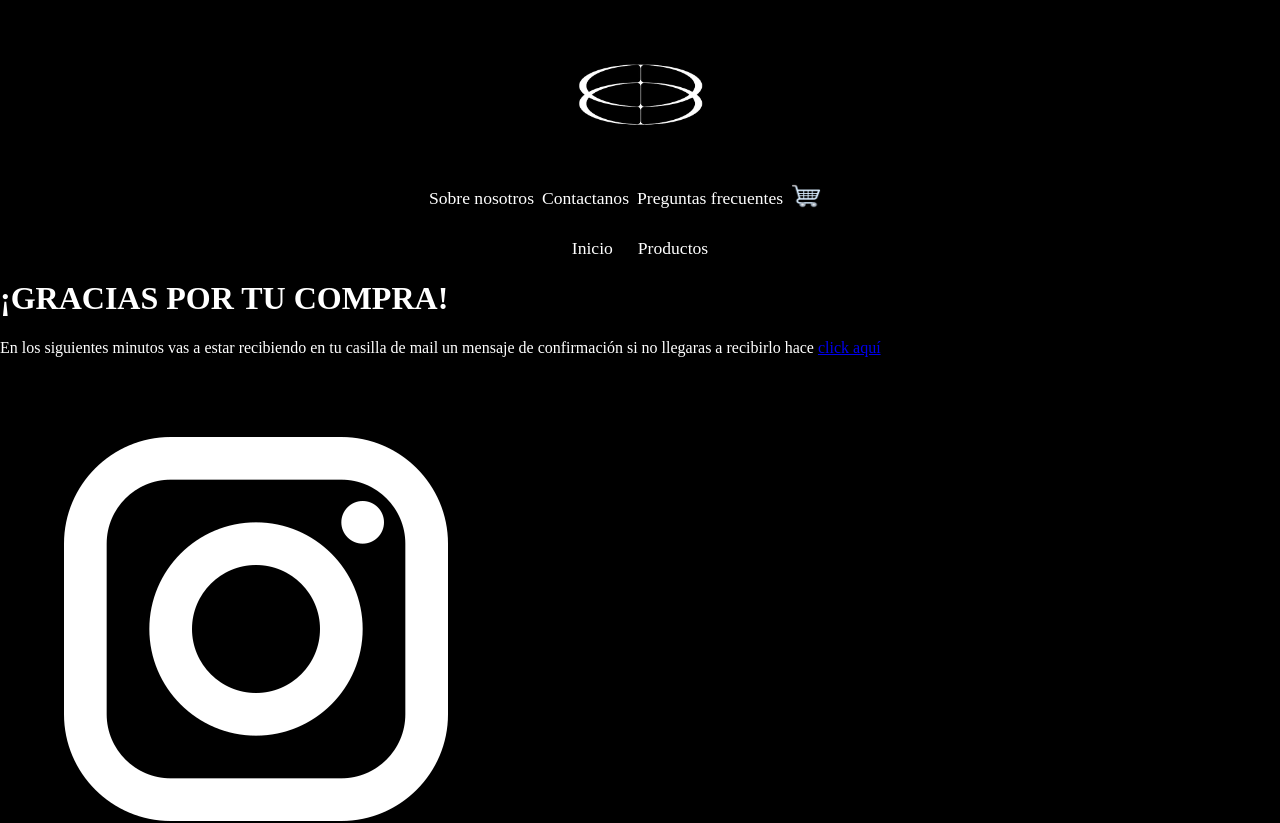
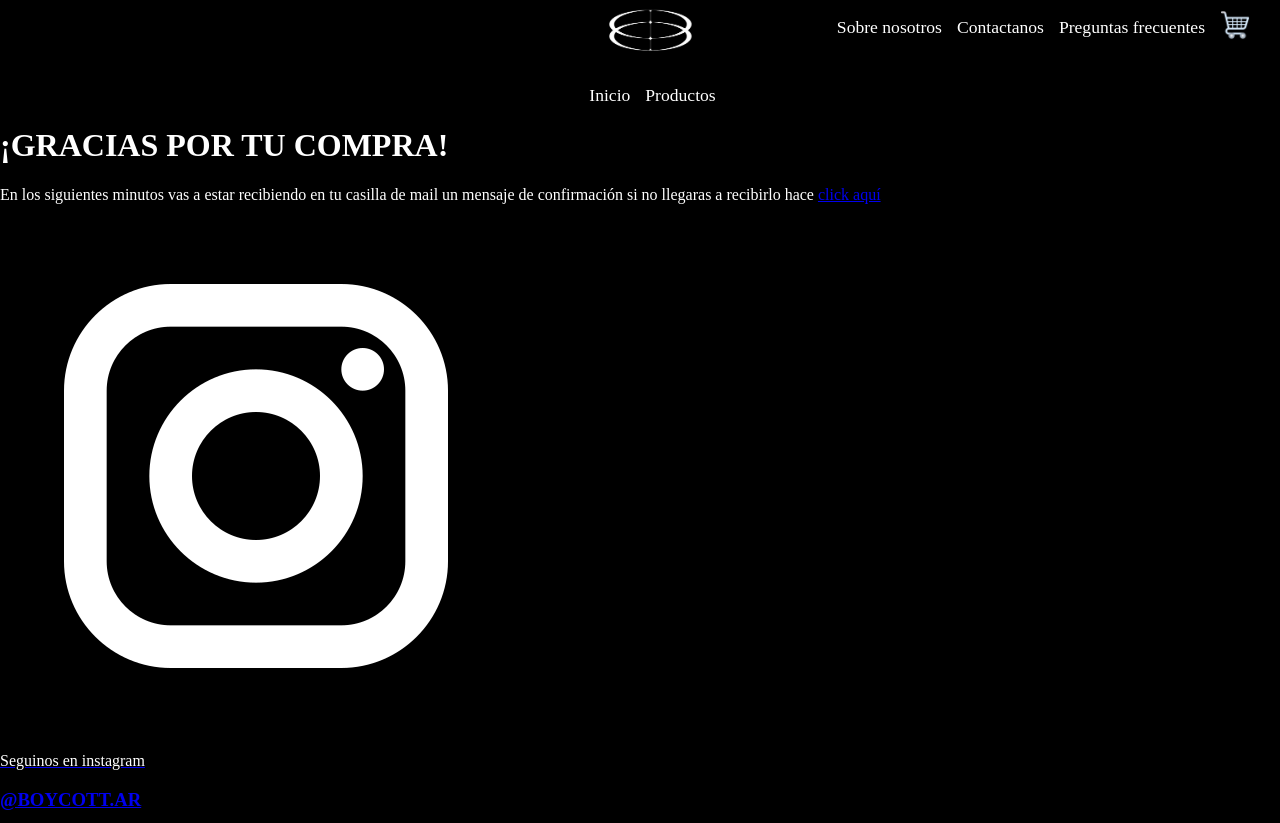
Before and after one commit to sazcurraa25/boycott-landing-page, a plain HTML site: page Body/Header/cart/buy-end.html in a window 1280 px wide. Shown: the top 823 px of the page. Drawn offline with Linux system fonts and the light colour scheme.

Commit message:
terminar de arreglar html

```diff
--- a/Body/Header/cart/buy-end.html
+++ b/Body/Header/cart/buy-end.html
@@ -8,14 +8,21 @@
 </head>
 <body>
     <header class="upstep">
+        <div class="upstep-content">
+            <div class="right-header"></div>
             <div class="logo-container">
                 <img src="../../../Img/boycott.jpg" alt="boycott" class="boycott-img">
             </div>
-        <div class="principal-header">
+            <div class="left-header">
+                <div class="upstep-content">
+                </div>
+                <nav class="links-principal">
                     <a href="../../Header/about-us.html" class="header-tools">Sobre nosotros</a>
                     <a href="../../Header/contact-us.html" class="header-tools">Contactanos</a>
                     <a href="../../Header/frecuent-questions.html" class="header-tools">Preguntas frecuentes</a>
                     <a href="../../Header/carrito.html" class="header-tools" id="cart"><img src="../../../Img/9341730.png" alt="Carrito"></a>
+                </nav>
+            </div>
         </div>
     </header>
     <div class="principal-products">
--- a/Style/style-index.css
+++ /dev/null
@@ -1 +0,0 @@
-aside
--- a/Style/style.css
+++ b/Style/style.css
@@ -4,26 +4,28 @@ body{
     padding: 0;
 }
 .upstep {
+width: 100%;
+padding: 10px;
+box-sizing: border-box;
+text-align: center;
+}
+.upstep-content {
     display: flex;
     flex-direction: column;
     align-items: center;
-    padding: 10px;
-    width: 100%;
-    box-sizing: border-box;
 }
 #cart img{
     height: 24px;
     width: auto
 }
 .logo-container {
-    margin: 10px 0;
+    margin: 10px;
 }
 .boycott-img {
-    height: 60px;
+    height: auto;
     width: 60px;
-    margin-bottom: 10px;
 }
-.principal-header {
+.links-principal {
     display: flex;
     flex-direction: column;
     align-items: center;
@@ -33,7 +35,7 @@ body{
     display: flex;
     justify-content: center;
     gap: 15px;
-    margin-top: 15px;
+    margin-top: 10px;
 }
 .header-tools, .main-buttons {
     color: white;
@@ -48,25 +50,38 @@ h1{
     color: white;
 }
 @media (min-width: 768px) {
-    .upstep {
-        flex-direction: column;
+    .upstep-content {
+        flex-direction: row;
+        justify-content: space-between;
         align-items: center;
+        position: relative;
+        padding: 0 20px;
+    }
+    .logo-container {
+        position: absolute;
+        left: 50%;
+        transform: translateX(-50%);
+        margin-bottom: 0;
+        z-index: 1;
+    }
+    .principal-products{
+        margin-top: 30px;
+        margin-left: 25px;
+    }
+    .links-principal {
+        display: flex;
+        flex-direction: row;
+        justify-content: flex-end;
+        gap: 15px;
+        margin-left: auto;
+        justify-content: center;
     }
     .boycott-img {
-        margin: 0 auto;
-        width: 150px;
-        height: 150px;
-    }
-    .principal-header {
-        flex-direction: row;
-        justify-content: flex-end;
-        padding-right: 30px;
-    }
-    .principal-products {
-        justify-content: center;
-        gap: 25px;
+        width: 100px;
+        height: auto;
     }
     #cart img{
         width: 30px;
+        height: auto;
     }
 }
```
Also changed, not shown: Body/Footer/arrepentimiento.html (+6 -1 lines), Body/Footer/terms-conditions.html (+6 -1 lines), Body/Header/about-us.html (+6 -1 lines), Body/Header/carrito.html (+6 -1 lines), Body/Header/cart/datos.HTML (+6 -1 lines), Body/Header/cart/error-buy.html (+6 -1 lines), Body/Header/cart/pago.html (+6 -1 lines), Body/Header/contact-us.html (+6 -1 lines), Body/Header/frecuent-questions.html (+6 -1 lines), Body/Mid/all-products.html (+6 -1 lines), Body/Mid/endless.html (+6 -1 lines), Body/Mid/fiebre.html (+6 -1 lines), Body/Mid/nightshift.html (+6 -1 lines), index.html (+5 -1 lines). Lines whose indentation alone changed are shown as unchanged.
